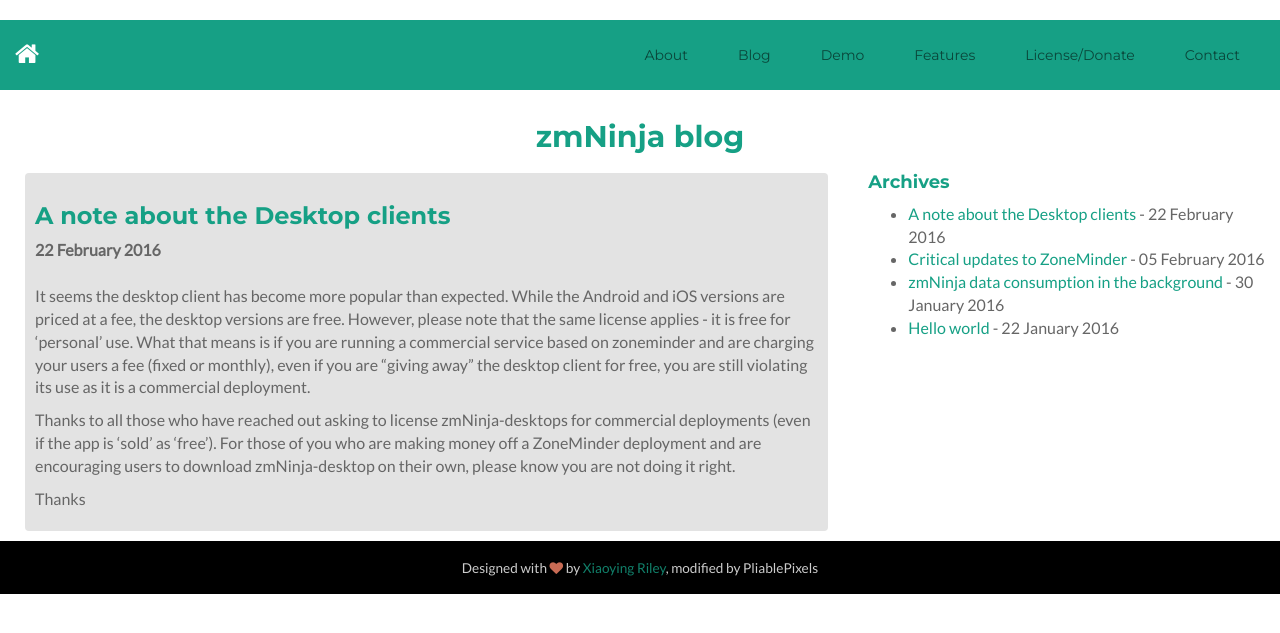
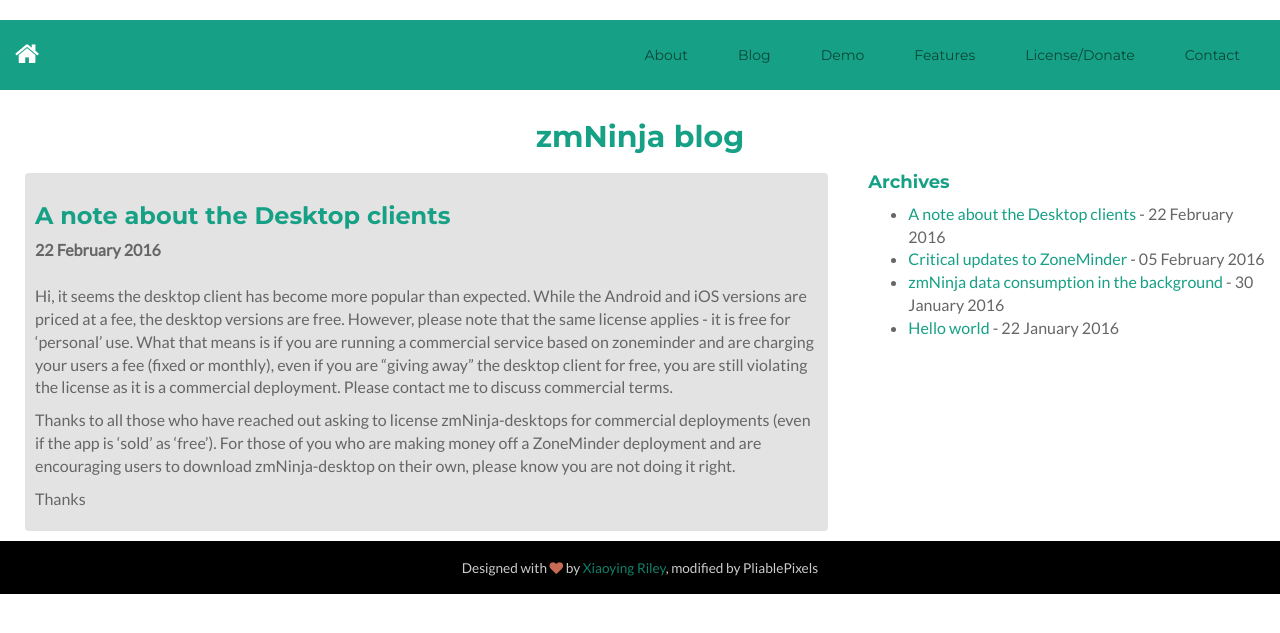
Before and after one commit to pliablepixels/pliablepixels.github.io, a Jekyll site: the page built from _posts/2016-02-22-Desktop-and-free.md, in a window 1280 px wide. Shown: the top 633 px of the page. Built offline with Jekyll 4.4.1, drawn with Linux system fonts in a browser that asks for light colours; comment, search, counter and statistics services are not loaded.

Commit message:
2016-02-22-Desktop-and-free.md

```diff
--- a/_posts/2016-02-22-Desktop-and-free.md
+++ b/_posts/2016-02-22-Desktop-and-free.md
@@ -4,7 +4,7 @@ title: A note about the Desktop clients
 comments: true
 ---
 
-It seems the desktop client has become more popular than expected. While the Android and iOS versions are priced at a fee, the desktop versions are free. However, please note that the same license applies - it is free for 'personal' use. What that means is if you are running a commercial service based on zoneminder and are charging your users a fee (fixed or monthly), even if you are "giving away" the desktop client for free, you are still violating its use as it is a commercial deployment.
+Hi, it seems the desktop client has become more popular than expected. While the Android and iOS versions are priced at a fee, the desktop versions are free. However, please note that the same license applies - it is free for 'personal' use. What that means is if you are running a commercial service based on zoneminder and are charging your users a fee (fixed or monthly), even if you are "giving away" the desktop client for free, you are still violating the license  as it is a commercial deployment. Please contact me to discuss commercial terms.
 
 Thanks to all those who have reached out asking to license zmNinja-desktops for commercial deployments (even if the app is 'sold' as 'free'). For those of you who are making money off a ZoneMinder deployment and are encouraging users to download zmNinja-desktop on their own, please know you are not doing it right.
 
```
